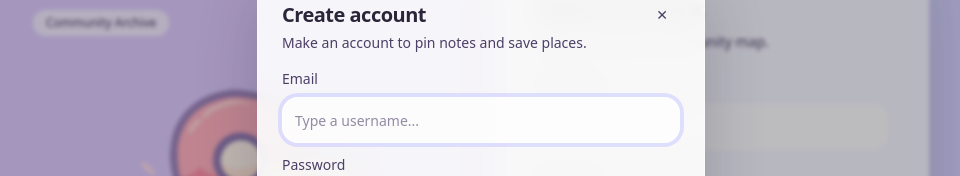
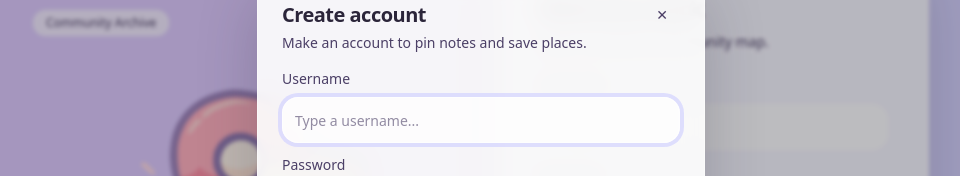
Before and after one commit to anshi2500/StickyNoteApp, a React (Vite) app in the folder Frontend/: page /login in a window 1280 px wide. Both pictures are taken after typing "Sample", "Sample123" into the empty fields and a click on the button "Create one". Shown: the part 185-361 px from the top of the page, without its empty margins (159-1119 px from the left). Built offline with nearby package versions, Linux system fonts and the light colour scheme.

Commit message:
login finished auth finished

```diff
--- a/Frontend/src/Login.tsx
+++ b/Frontend/src/Login.tsx
@@ -34,7 +34,7 @@ export default function Login() {
     try {
       setLoginLoading(true);
 
-      const res = await fetch(`${API_BASE}/login`, {
+      const res = await fetch(`${API_BASE}/account/login`, {
         method: "POST",
         headers: { "Content-Type": "application/json" },
         body: JSON.stringify({
@@ -46,7 +46,7 @@ export default function Login() {
       // If backend returns JSON like { message } on error
       if (!res.ok) {
         const maybe = await res.json().catch(() => null);
-        throw new Error(maybe?.message || `Login failed (${res.status})`);
+        throw new Error(maybe?.error || maybe?.message || `Login failed (${res.status})`);
       }
 
       const data = await res.json().catch(() => ({}));
@@ -105,7 +105,7 @@ export default function Login() {
     try {
       setRegLoading(true);
 
-      const res = await fetch(`${API_BASE}/register`, {
+      const res = await fetch(`${API_BASE}/account/register`, {
         method: "POST",
         headers: { "Content-Type": "application/json" },
         body: JSON.stringify({
@@ -320,7 +320,7 @@ export default function Login() {
 
                 <div>
                   <label className="block text-xs sm:text-sm font-medium text-[#4B3F66] mb-2">
-                    Email
+                    Username
                   </label>
                   <div className="rounded-2xl border border-white/60 bg-white/70 px-3 py-2.5 focus-within:ring-4 focus-within:ring-[#D3D3FF]/70">
                     <input
```
